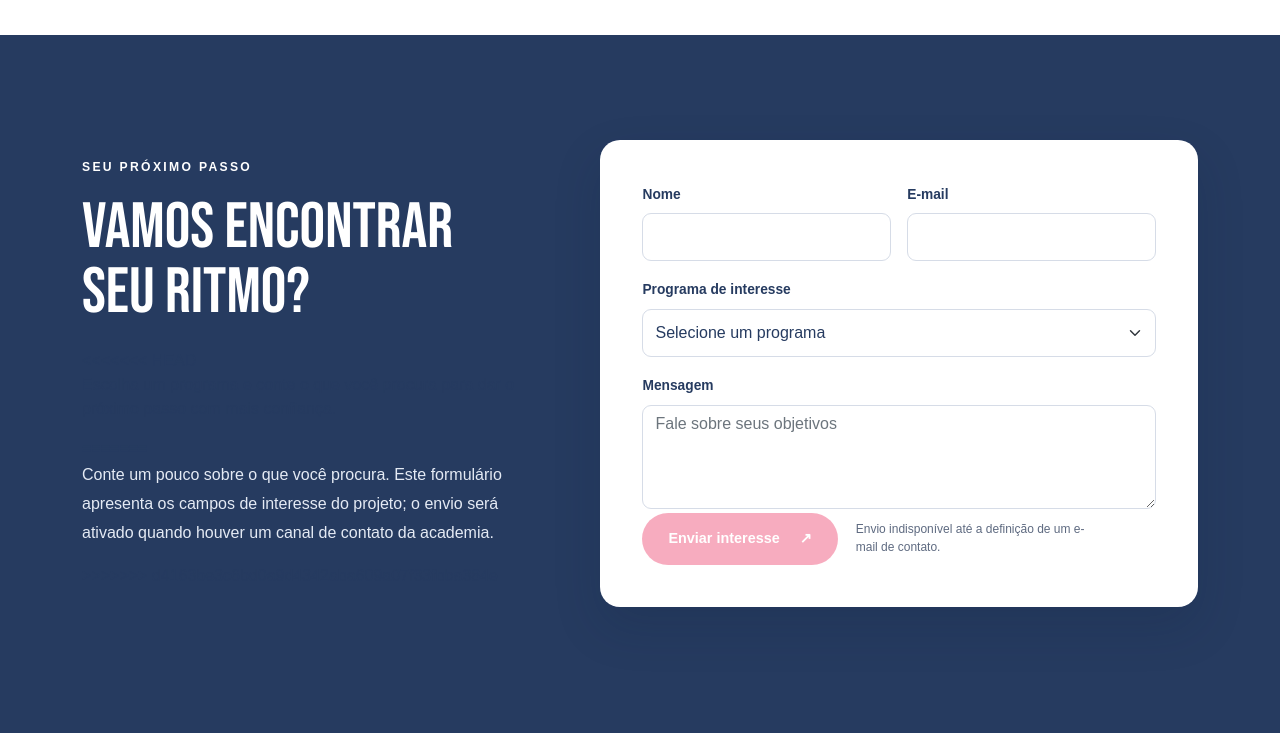
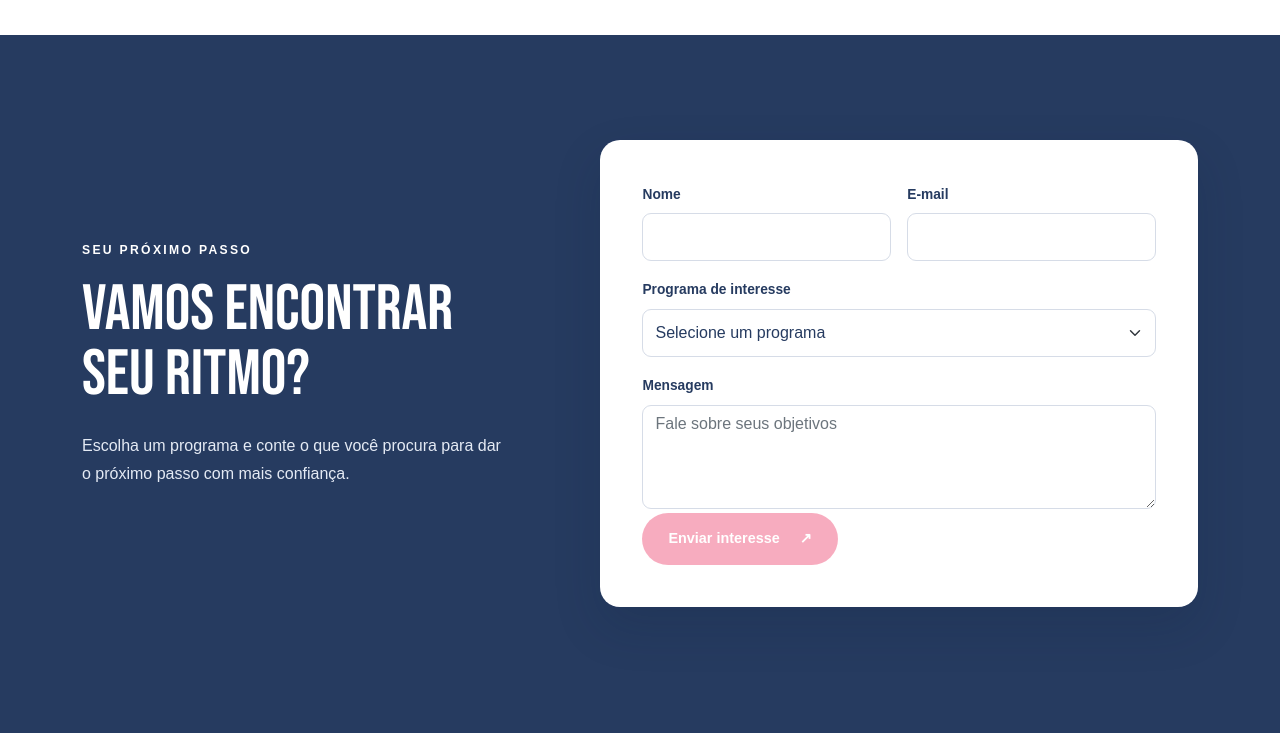
Before and after one commit to KaiqueMends/tde1-front-unifan, a plain HTML site: page index.html in a window 1280 px wide. Shown: the part 2856-3589 px from the top of the page. Drawn offline with nearby package versions, Linux system fonts and the light colour scheme.

Commit message:
ajuste de texto

```diff
--- a/index.html
+++ b/index.html
@@ -154,11 +154,7 @@
           <div class="contact-copy">
             <p class="eyebrow eyebrow-light">SEU PRÓXIMO PASSO</p>
             <h2 id="contact-title">Vamos encontrar seu ritmo?</h2>
-<<<<<<< HEAD
             <p>Escolha um programa e conte o que você procura para dar o próximo passo com mais confiança.</p>
-=======
-            <p>Conte um pouco sobre o que você procura. Este formulário apresenta os campos de interesse do projeto; o envio será ativado quando houver um canal de contato da academia.</p>
->>>>>>> d4163be3c6bd0a9d4342aba609a07f33fbba384e
           </div>
           <form class="contact-form" aria-label="Formulário de interesse">
             <div class="row g-3">
@@ -185,7 +181,6 @@
               </div>
               <div class="col-12 form-actions">
                 <button class="btn button button-primary" type="submit" disabled aria-describedby="form-notice">Enviar interesse <span aria-hidden="true">↗</span></button>
-                <small id="form-notice">Envio indisponível até a definição de um e-mail de contato.</small>
               </div>
             </div>
           </form>
```
